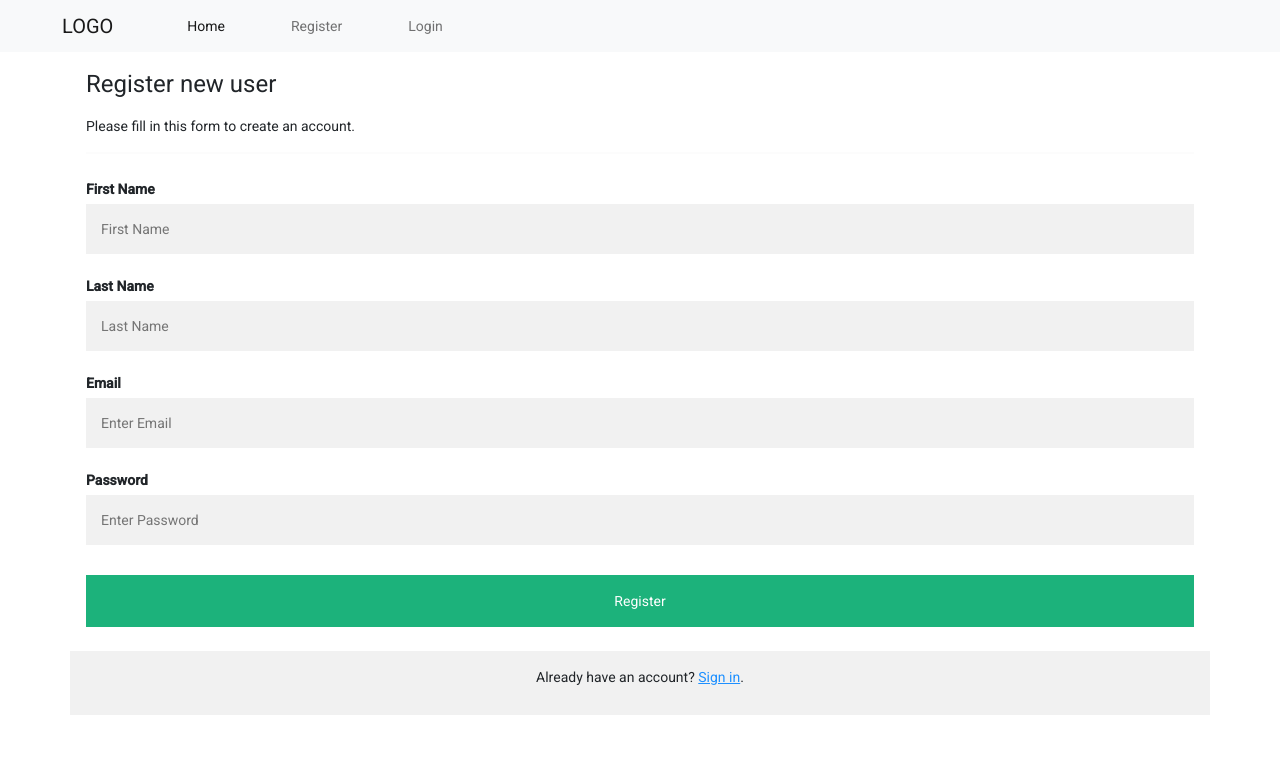
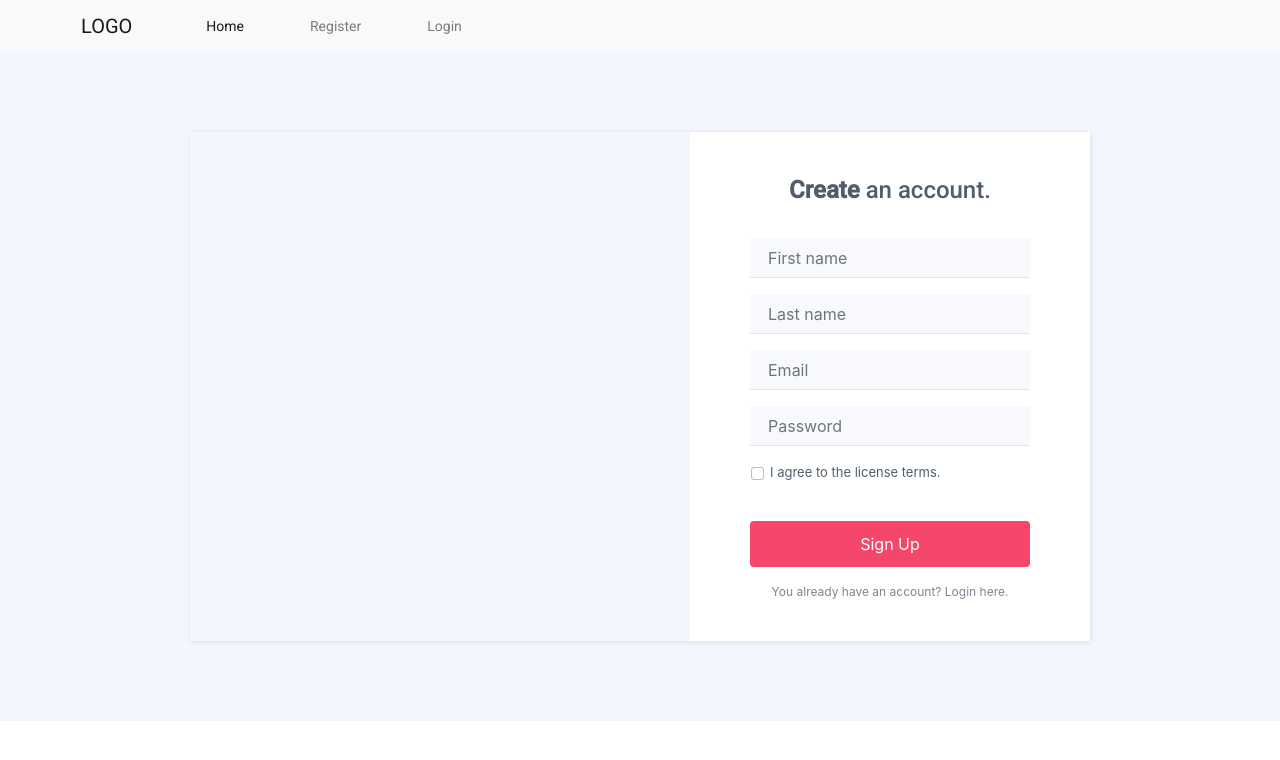
Before and after one commit to AlaaTurki/Mean_stack, an Angular app in the folder frontend/: page /register in a window 1280 px wide. Shown: the top 760 px of the page. Built offline with nearby package versions, Linux system fonts and the light colour scheme.

Commit message:
changes 2

```diff
--- a/frontend/src/app/login/login.component.html
+++ b/frontend/src/app/login/login.component.html
@@ -1 +1,35 @@
-//login
+//login form.htm
+<!DOCTYPE html>
+<html>
+
+
+
+<head>
+    <meta charset="utf-8">
+    <meta name="viewport" content="width=device-width, initial-scale=1.0">
+    <title>Login</title>
+    <link rel="stylesheet" href="https://cdnjs.cloudflare.com/ajax/libs/twitter-bootstrap/4.1.3/css/bootstrap.min.css">
+    <link rel="stylesheet" href="login.component.css">
+</head>
+
+
+
+<body>
+    <div class="login-dark">
+        <form id="formData" #userData="ngForm" (ngSubmit)="loginUser(userData.value)" >
+            <h2 class="sr-only">Login Form</h2>
+            <div class="illustration"><i class="icon ion-ios-locked-outline"></i></div>
+            <div class="form-group"><input class="form-control" type="email" name="email" placeholder="Email" ngModel></div>
+            <div class="form-group"><input class="form-control" type="password" name="password" placeholder="Password" ngModel></div>
+            <div class="form-group"><button class="btn btn-primary btn-block" type="submit">Log In</button></div>
+
+            <!-- <input type="submit" value="Register" class="registerbtn" matButton> -->
+
+        </form>
+    </div>
+    <script src="https://cdnjs.cloudflare.com/ajax/libs/jquery/3.2.1/jquery.min.js"></script>
+    <script src="https://cdnjs.cloudflare.com/ajax/libs/twitter-bootstrap/4.1.3/js/bootstrap.bundle.min.js"></script>
+</body>
+
+
+</html>
--- a/frontend/src/app/register/register.component.css
+++ b/frontend/src/app/register/register.component.css
@@ -1,13 +1,13 @@
-* {
+/* * {
     box-sizing: border-box
 }
 
-/* Add padding to containers */
+
 .container {
     padding: 16px;
 }
 
-/* Full-width input fields */
+
 input[type=text],
 input[type=password] {
     width: 100%;
@@ -24,13 +24,13 @@ input[type=password]:focus {
     outline: none;
 }
 
-/* Overwrite default styles of hr */
+
 hr {
     border: 1px solid #f1f1f1;
     margin-bottom: 25px;
 }
 
-/* Set a style for the submit/register button */
+
 .registerbtn {
     background-color: #04AA6D;
     color: white;
@@ -46,13 +46,98 @@ hr {
     opacity: 1;
 }
 
-/* Add a blue text color to links */
+
 a {
     color: dodgerblue;
 }
 
-/* Set a grey background color and center the text of the "sign in" section */
+
 .signin {
     background-color: #f1f1f1;
     text-align: center;
-}
+} */
+
+.register-photo {
+    background:#f1f7fc;
+    padding:80px 0;
+  }
+
+  .register-photo .image-holder {
+    display:table-cell;
+    width:auto;
+    /* background:url(../../assets/img/meeting.jpg); */
+    background-size:cover;
+  }
+
+  .register-photo .form-container {
+    display:table;
+    max-width:900px;
+    width:90%;
+    margin:0 auto;
+    box-shadow:1px 1px 5px rgba(0,0,0,0.1);
+  }
+
+  .register-photo form {
+    display:table-cell;
+    width:400px;
+    background-color:#ffffff;
+    padding:40px 60px;
+    color:#505e6c;
+  }
+
+  @media (max-width:991px) {
+    .register-photo form {
+      padding:40px;
+    }
+  }
+
+  .register-photo form h2 {
+    font-size:24px;
+    line-height:1.5;
+    margin-bottom:30px;
+  }
+
+  .register-photo form .form-control {
+    background:#f7f9fc;
+    border:none;
+    border-bottom:1px solid #dfe7f1;
+    border-radius:0;
+    box-shadow:none;
+    outline:none;
+    color:inherit;
+    text-indent:6px;
+    height:40px;
+  }
+
+  .register-photo form .form-check {
+    font-size:13px;
+    line-height:20px;
+  }
+
+  .register-photo form .btn-primary {
+    background:#f4476b;
+    border:none;
+    border-radius:4px;
+    padding:11px;
+    box-shadow:none;
+    margin-top:35px;
+    text-shadow:none;
+    outline:none !important;
+  }
+
+  .register-photo form .btn-primary:hover, .register-photo form .btn-primary:active {
+    background:#eb3b60;
+  }
+
+  .register-photo form .btn-primary:active {
+    transform:translateY(1px);
+  }
+
+  .register-photo form .already {
+    display:block;
+    text-align:center;
+    font-size:12px;
+    color:#6f7a85;
+    opacity:0.9;
+    text-decoration:none;
+  }
--- a/frontend/src/app/register/register.component.html
+++ b/frontend/src/app/register/register.component.html
@@ -1,38 +1,36 @@
-<section>
+<!DOCTYPE html>
+<html>
 
-    <form id="formData" #userData="ngForm" (ngSubmit)="registerUser(userData.value)">
-        <div class="container">
-            <h1>Register new user</h1>
-            <p>Please fill in this form to create an account.</p>
-            <hr>
+<head>
+    <meta charset="utf-8">
+    <meta name="viewport" content="width=device-width, initial-scale=1.0">
+    <title>Register</title>
+    <link rel="stylesheet" href="https://cdnjs.cloudflare.com/ajax/libs/twitter-bootstrap/4.1.3/css/bootstrap.min.css">
+    <link rel="stylesheet" href="register.component.css">
+</head>
 
-            <div>
-                <label for="email"><b>First Name</b></label>
-                <input type="text" placeholder="First Name" name="firstname" ngModel>
-            </div>
-            <div>
-                <label for="email"><b>Last Name</b></label>
-                <input type="text" placeholder="Last Name" name="lastname" ngModel>
-            </div>
-            <div>
-                <label for="email"><b>Email</b></label>
-                <input type="text" placeholder="Enter Email" name="email" ngModel>
-            </div>
-            <div>
-                <label for="psw"><b>Password</b></label>
-                <input type="password" placeholder="Enter Password" name="password" ngModel>
-            </div>
-            <!-- <label for="psw-repeat"><b>Repeat Password</b></label>
-          <input type="password" placeholder="Repeat Password" name="password" id="psw-repeat" required>
-          <hr> -->
+<body>
+    <div class="register-photo">
+        <div class="form-container">
+            <div class="image-holder"></div>
+            <form id="formData" #userData="ngForm" (ngSubmit)="registerUser(userData.value)" >
+                <h2 class="text-center"><strong>Create</strong> an account.</h2>
+                <div class="form-group"><input class="form-control" type="text" name="firstname" placeholder="First name" ngModel></div>
+                <div class="form-group"><input class="form-control" type="text" name="lastname" placeholder="Last name" ngModel></div>
+                <div class="form-group"><input class="form-control" type="email" name="email" placeholder="Email" ngModel></div>
+                <div class="form-group"><input class="form-control" type="password" name="password" placeholder="Password" ngModel></div>
+                <div class="form-group">
+                    <div class="form-check"><label class="form-check-label"><input class="form-check-input" type="checkbox">I agree to the license terms.</label></div>
+                </div>
+                <div class="form-group"><button class="btn btn-primary btn-block" type="submit">Sign Up</button></div><a href="/login" class="already">You already have an account? Login here.</a>
+                <!-- <input type="submit" value="Register" class="registerbtn" matButton> -->
 
-            <!-- <p>By creating an account you agree to our <a href="#">Terms & Privacy</a>.</p> -->
-            <!-- <button type="submit" value="Register" class="registerbtn">Register</button> -->
-            <input type="submit" value="Register" class="registerbtn" matButton>
+
+            </form>
         </div>
+    </div>
+    <script src="https://cdnjs.cloudflare.com/ajax/libs/jquery/3.2.1/jquery.min.js"></script>
+    <script src="https://cdnjs.cloudflare.com/ajax/libs/twitter-bootstrap/4.1.3/js/bootstrap.bundle.min.js"></script>
+</body>
 
-        <div class="container signin">
-            <p>Already have an account? <a href="/login">Sign in</a>.</p>
-        </div>
-    </form>
-</section>
+</html>
```
Also changed, not shown: frontend/src/app/register/register.component.ts (+5 -2 lines), frontend/src/app/app.component.html (line endings or trailing spaces), 2 other files (tests, documents, lock files or other folders).
